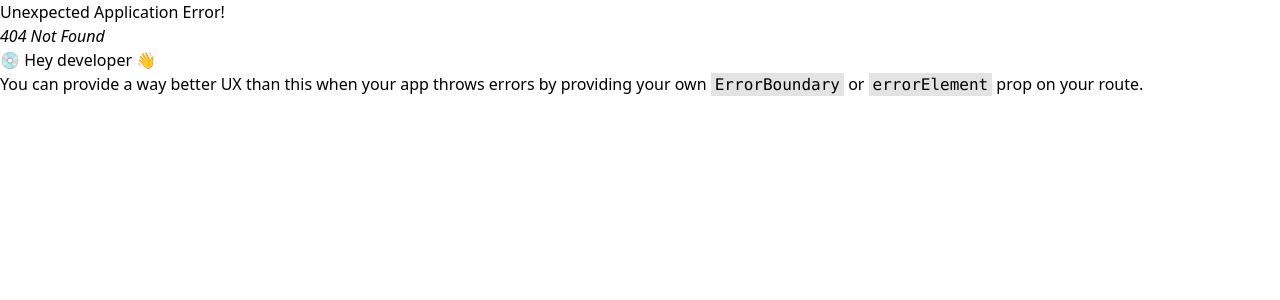
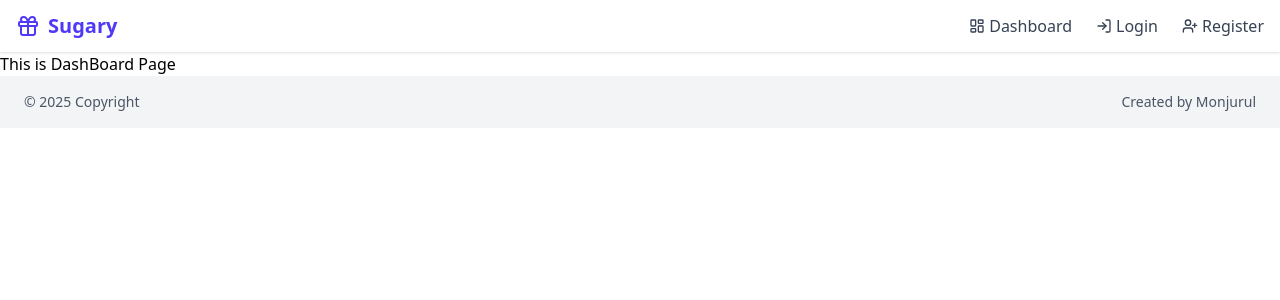
Before and after one commit to Monjurul-190629/sugary-react-recruitment, a React (Vite) app: page /dashboard in a window 1280 px wide. Before the commit this address had no page. Shown: the top 300 px of the page. Built offline with nearby package versions, Linux system fonts and the light colour scheme.

Commit message:
DashBoard is initialized

```diff
--- a/src/Component/Shared/Navbar.jsx
+++ b/src/Component/Shared/Navbar.jsx
@@ -18,7 +18,7 @@ const Navbar = () => {
                 <nav className="hidden md:flex items-center gap-6 text-gray-700 font-medium">
                     <div className="flex items-center gap-1 hover:text-indigo-600 cursor-pointer">
                         <LayoutDashboard className="w-4 h-4" />
-                        <span>Dashboard</span>
+                        <Link to = "/dashboard">Dashboard</Link>
                     </div>
                     <div className="flex items-center gap-1 hover:text-indigo-600 cursor-pointer">
                         <LogIn className="w-4 h-4" />
@@ -43,7 +43,7 @@ const Navbar = () => {
                 <div className="md:hidden bg-white px-4 pb-4 space-y-3 text-gray-700 font-medium">
                     <div className="flex items-center gap-2 hover:text-indigo-600 cursor-pointer">
                         <LayoutDashboard className="w-4 h-4" />
-                        <span>Dashboard</span>
+                        <Link to = "/dashboard">Dashboard</Link>
                     </div>
                     <div className="flex items-center gap-2 hover:text-indigo-600 cursor-pointer">
                         <LogIn className="w-4 h-4" />
--- a/src/Routes/router.jsx
+++ b/src/Routes/router.jsx
@@ -2,6 +2,7 @@ import { createBrowserRouter } from 'react-router-dom';
 import Main from '../Layout/main';
 import Home from '../Component/Home/Home';
 import Login from '../pages/LoginPage';
+import Dashboard from '../pages/Dashboard';
 
 const router = createBrowserRouter([
     {
@@ -15,6 +16,10 @@ const router = createBrowserRouter([
             {
                 path: '/Login',
                 element : <Login></Login>
+            },
+            {
+                path: '/dashboard',
+                element: <Dashboard></Dashboard>
             }
         ]
     }
--- /dev/null
+++ b/src/pages/Dashboard.jsx
@@ -0,0 +1,11 @@
+import React from 'react';
+
+const Dashboard = () => {
+    return (
+        <div>
+            This is DashBoard Page
+        </div>
+    );
+};
+
+export default Dashboard;
```
